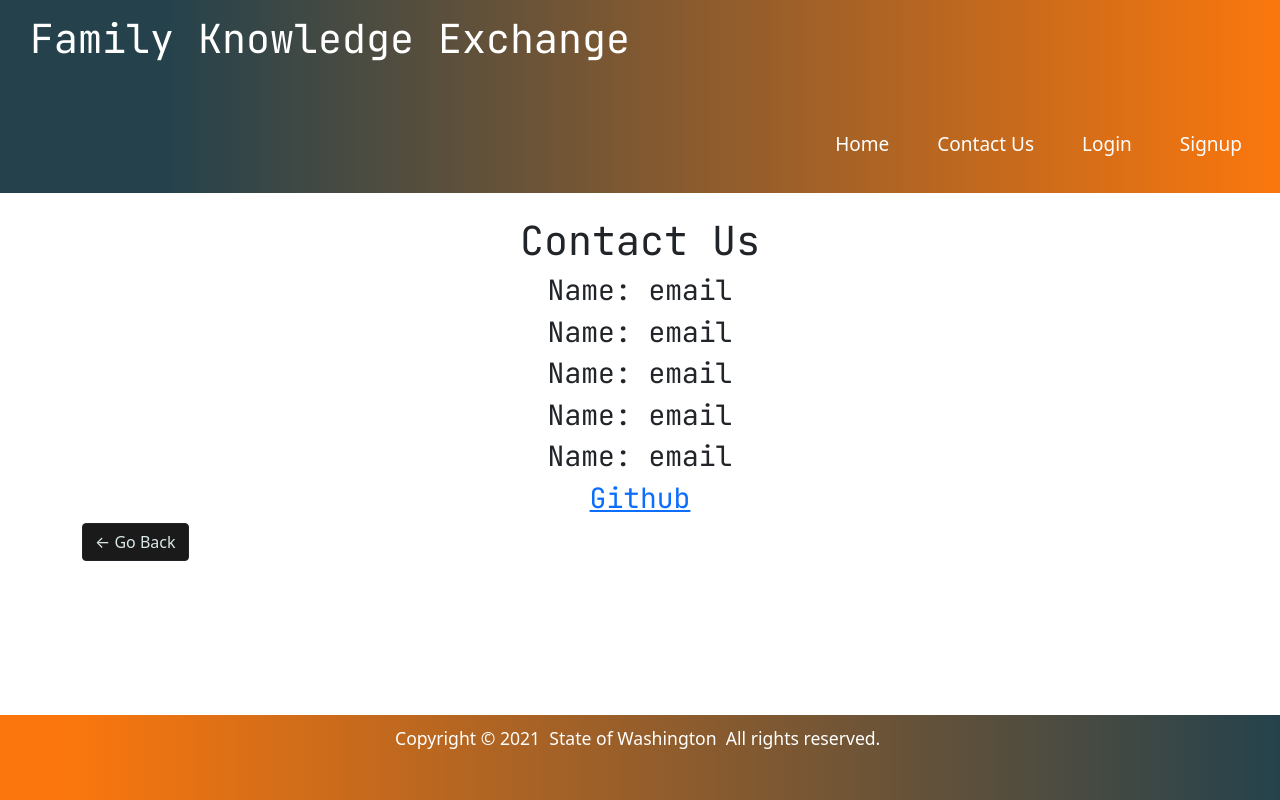
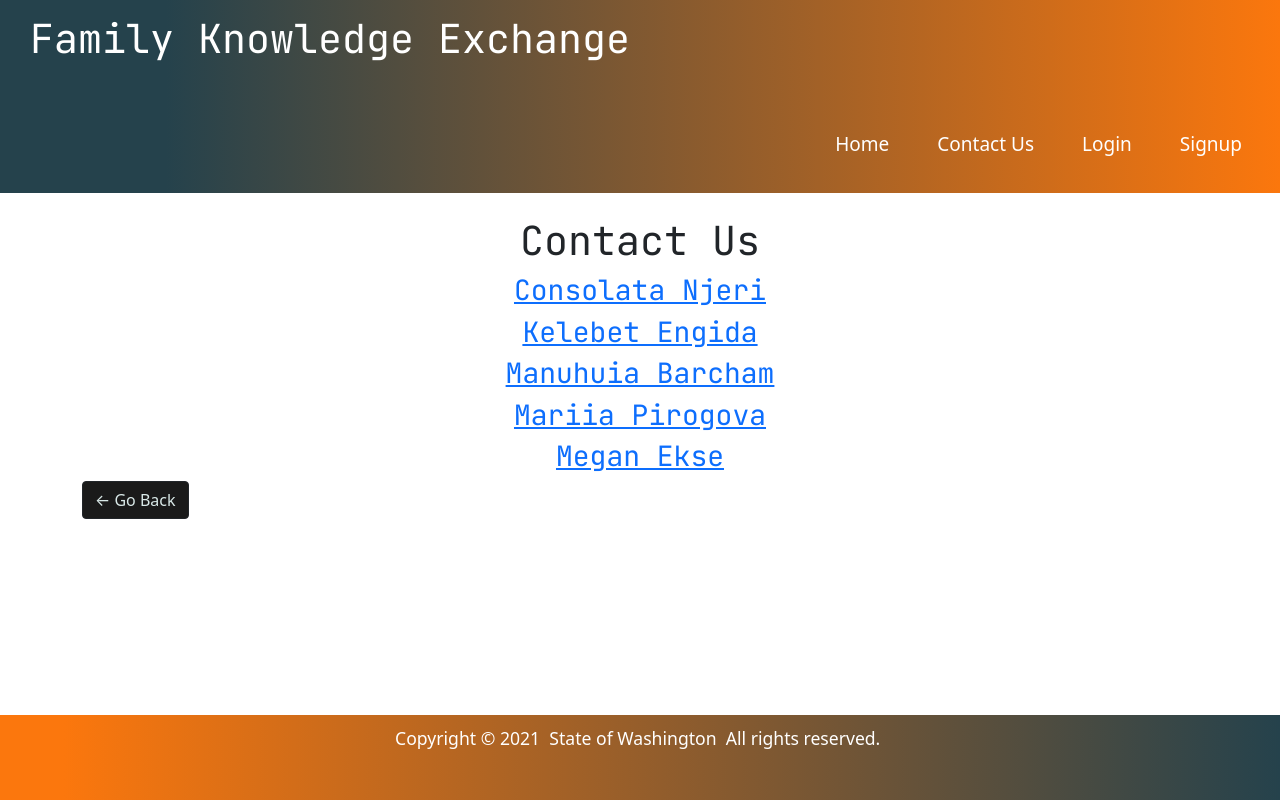
Before and after one commit to ManuhuiaBarcham/family-knowledge-exchange, a React (Create React App) app in the folder client/: page /contact in a window 1280 px wide. Built offline with nearby package versions, Linux system fonts and the light colour scheme.

Commit message:
Redid Homepage and Contact Us pages

```diff
--- a/client/src/pages/Contactus.js
+++ b/client/src/pages/Contactus.js
@@ -1,19 +1,39 @@
-import React from "react";
+import React from 'react';
 
- const Contact = () => {
-     return (
-         <div style={{display: "flex", flexDirection: "column", alignItems: "center"}}>
-             <h1>Contact Us</h1>
-             <h3>Name: email</h3>
-             <h3>Name: email</h3>
-             <h3>Name: email</h3>
-             <h3>Name: email</h3>
-             <h3>Name: email</h3>
-             <h3><a href="https://github.com/ManuhuiaBarcham/family-knowledge-exchange">Github</a></h3>
-
-         </div>
-     )
- }
+const Contact = () => {
+  return (
+    <div
+      style={{ display: 'flex', flexDirection: 'column', alignItems: 'center' }}
+    >
+      <h1>Contact Us</h1>
+      <h3>
+        <a href="https://github.com/Conso97" target="_blank">
+          Consolata Njeri
+        </a>
+      </h3>
+      <h3>
+        <a href="https://github.com/kelebetengida" target="_blank">
+          Kelebet Engida
+        </a>
+      </h3>
+      <h3>
+        <a href="https://github.com/ManuhuiaBarcham" target="_blank">
+          Manuhuia Barcham
+        </a>
+      </h3>
+      <h3>
+        <a href="https://github.com/MaryVPie" target="_blank">
+          Mariia Pirogova
+        </a>
+      </h3>
+      <h3>
+        <a href="https://github.com/eksem95" target="_blank">
+          Megan Ekse
+        </a>
+      </h3>
+    </div>
+  );
+};
 
 // import React from "react";
 
@@ -47,7 +67,6 @@ import React from "react";
 //             />
 //         </label>
 
-
 //         <button type="button" onClick={handleFormSubmit}>
 //           Submit
 //         </button>
--- a/client/src/pages/Home.js
+++ b/client/src/pages/Home.js
@@ -1,16 +1,33 @@
 import React from 'react';
 import { useQuery } from '@apollo/client';
-
+import { Image, Stack } from 'react-bootstrap';
 
 const Home = () => {
   return (
     <main>
       <div className="flex-row justify-center">
-        <div
-          className="col-12 col-md-10 mb-3 p-3"
-          style={{ border: '1px dotted #1a1a1a' }}
-        > MEOW x3 MEOW!!!1111
+        <div style={{ border: null }}>
+          <Image
+            src="https://images.unsplash.com/photo-1611516818236-8faa056fb659?ixid=MnwxMjA3fDB8MHxwaG90by1wYWdlfHx8fGVufDB8fHx8&ixlib=rb-1.2.1&auto=format&fit=crop&w=1470&q=80/100px200"
+            fluid
+          />
         </div>
+        <div className="col-12 col-md-10 mb-3 p-3" style={{ border: null }}>
+          The shape and nature of the American Family is shifting and changing:
+          no longer Mom, Dad and 2.4 kids – if it ever was – the diverse and
+          variegated nature of our families provide huge opportunities for our
+          country. At the very least, the open and evolving reality of our
+          family structures works to provide increased levels of social
+          resilience, innovative approaches to exploring social, economic and
+          political issues, and the provision of a dynamic platform for dealing
+          with broader shifts in our society as the world continues to change
+          around us at an ever-accelerating rate. The Family Knowledge Exchange
+          provides a place where professionals working to support families in
+          their work can come together to connect with others who share their
+          interests and want to collaborate to bring about positive change for
+          American families.
+        </div>
+        <div></div>
       </div>
     </main>
   );
```
